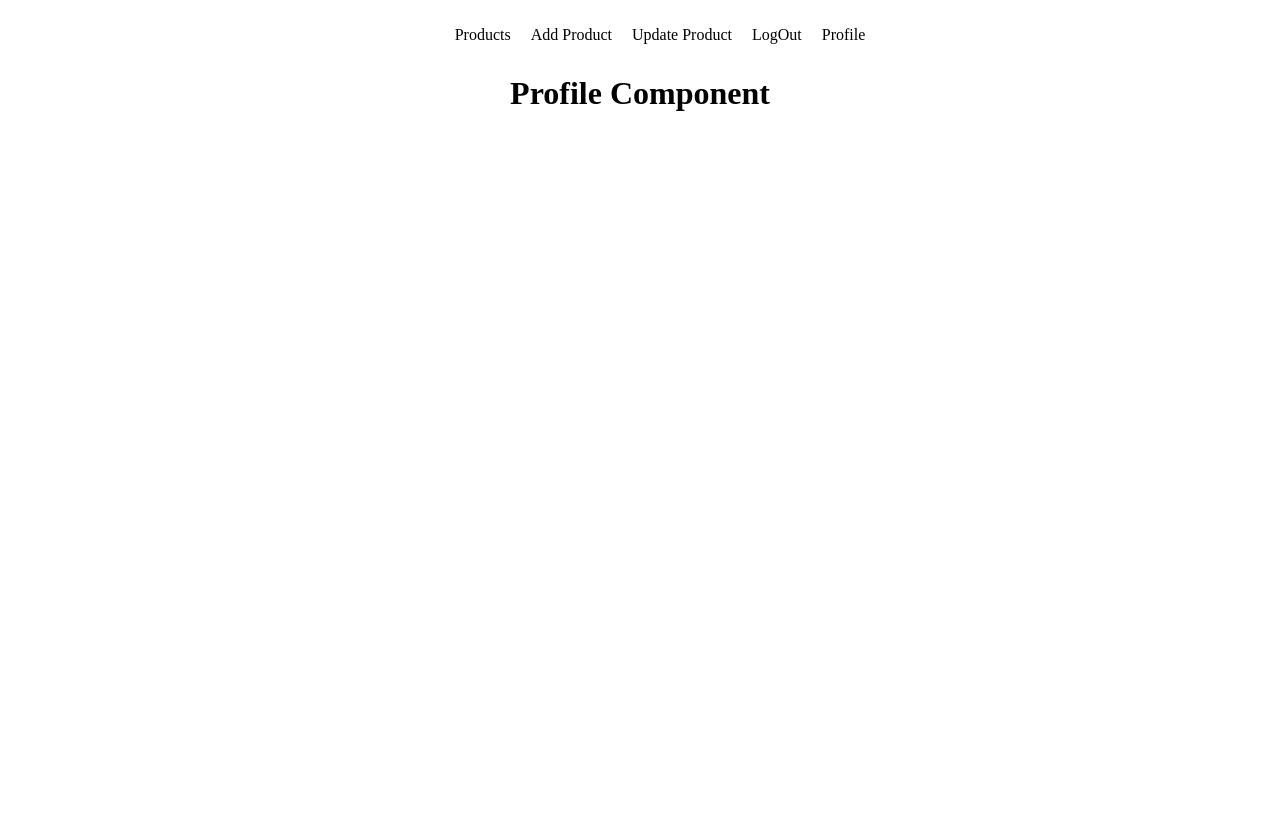
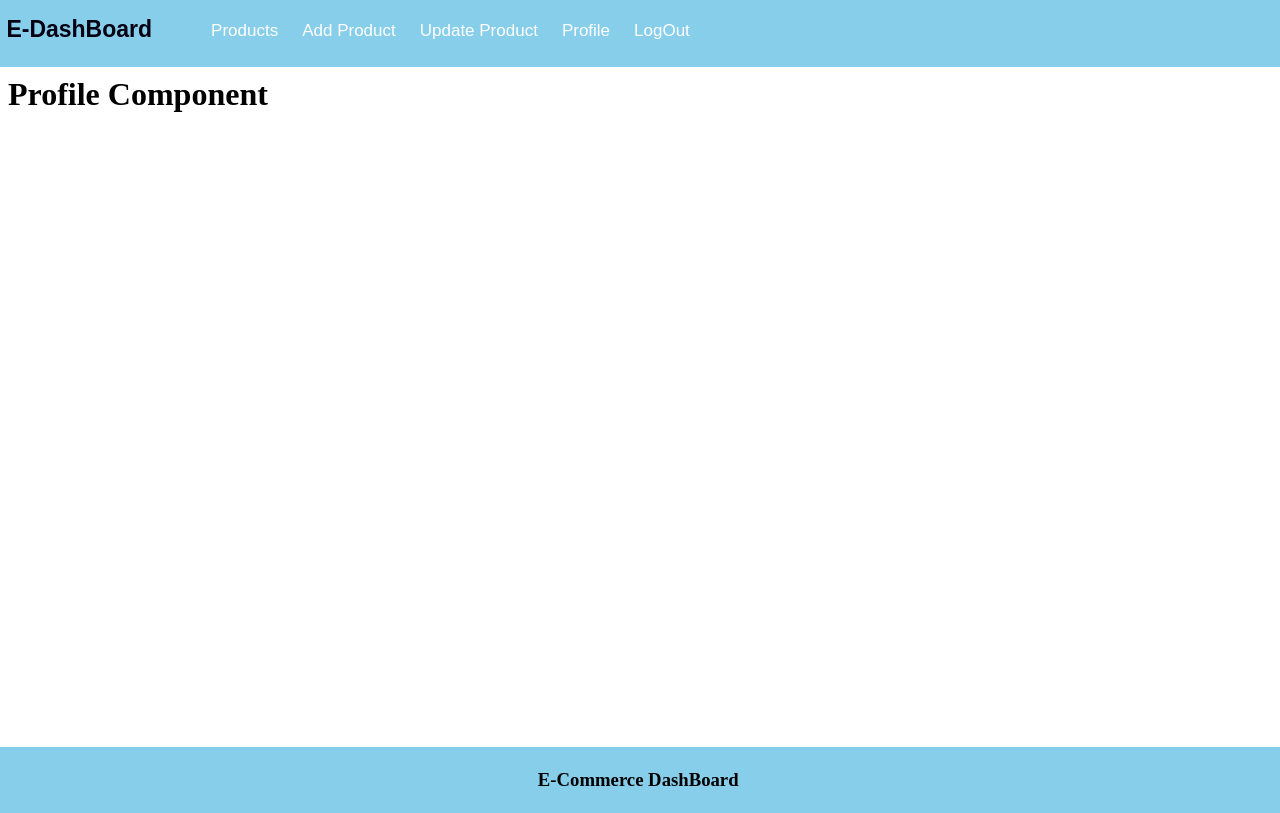
Before and after one commit to Akash09783/E-Commerce-Dashboard-Using-React-And-Node.js-MERN-Project, a React (Create React App) app: page /#/profile in a window 1280 px wide. Built offline with nearby package versions, Linux system fonts and the light colour scheme.

Commit message:
header and footer done

```diff
--- a/src/App.css
+++ b/src/App.css
@@ -1,8 +1,40 @@
 
-.App{
-  text-align: center;
+.App {
+  text-align: left;
 }
 .nav-ul li{
+  justify-content: space-between;
+  text-indent: 14px;
+}
+.nav-ul li a{
+
+  color: rgb(255, 255, 255);
+  text-decoration: none;
+
+}
+.nav-ul li {
+  padding-top: 0%;
   display: inline-block;
-padding: 10px;
+  padding: 5px;
+
+  color: aliceblue;
+  font-size: 17px;
+  font-family: sans-serif;
 }
+.nav-ul {
+  padding: 5px;
+  margin: -1%;
+  display: flex;
+  color: rgb(4, 0, 17);
+  background-color: skyblue;
+}
+
+.foot {
+  text-align: center;
+  bottom: 0;
+  background-color: skyblue;
+  padding: 3px;
+  margin: -1%;
+  position: absolute;
+  width: 100%;
+}
--- a/src/App.js
+++ b/src/App.js
@@ -1,28 +1,23 @@
-
-import './App.css';
-import Nav from './Nav';
-import {HashRouter,Routes,Route} from 'react-router-dom'
+import "./App.css";
+import Nav from "./components/Nav";
+import Footer from "./components/Footer";
+import { HashRouter, Routes, Route } from "react-router-dom";
 function App() {
   return (
     <>
-
       <div className="App">
         <HashRouter>
-
-  <Nav/>
+          <Nav />
           <Routes>
-<Route path='/' element={<h1>Product Listing Component</h1>} />
-<Route path='/add' element={<h1>Add Product Component</h1>} />
-<Route path='/update' element={<h1>Update Product Component</h1>} />
-<Route path='/logout' element={<h1>LogOut Component</h1>} />
-<Route path='/profile' element={<h1>Profile Component</h1>} />
+            <Route path="/" element={<h1>Product Listing Component</h1>} />
+            <Route path="/add" element={<h1>Add Product Component</h1>} />
+            <Route path="/update" element={<h1>Update Product Component</h1>} />
+            <Route path="/logout" element={<h1>LogOut Component</h1>} />
+            <Route path="/profile" element={<h1>Profile Component</h1>} />
           </Routes>
-
         </HashRouter>
-
-
+        <Footer/>
       </div>
-
     </>
   );
 }
--- a/src/Nav.js
+++ /dev/null
@@ -1,18 +0,0 @@
-import React from "react";
-import './App.css'
-import {Link} from 'react-router-dom'
-const Nav = ()=>{
-    return(
-        <div className="nav-ul">
-            <ul >
-                <li><Link to='/' style={{textDecoration:"none",color:"black"}}>Products</Link></li>
-                <li><Link to='/add' style={{textDecoration:"none",color:"black"}}>Add Product</Link></li>
-                <li><Link to='/update' style={{textDecoration:"none",color:"black"}}>Update Product</Link></li>
-                <li><Link to='/logout' style={{textDecoration:"none",color:"black"}}>LogOut</Link></li>
-                <li><Link to='/profile' style={{textDecoration:"none",color:"black"}}>Profile</Link></li>
-            </ul>
-        </div>
-    )
-
-}
-export default Nav;
--- /dev/null
+++ b/src/components/Footer.js
@@ -0,0 +1,11 @@
+import React from 'react'
+
+const Footer = () => {
+  return (
+    <div className='foot'>
+      <h3 >E-Commerce DashBoard</h3>
+    </div>
+  )
+}
+
+export default Footer;
--- /dev/null
+++ b/src/components/Nav.js
@@ -0,0 +1,20 @@
+import React from "react";
+
+import {Link} from 'react-router-dom'
+const Nav = ()=>{
+    return(
+        <div className="nav-ul">
+        <h1 style={{fontSize:"23px",fontFamily:"sans-serif",marginLeft:"6px"}}> E-DashBoard</h1>
+            <ul  className="ab">
+                <li><Link to='/' >Products</Link></li>
+                <li><Link to='/add' >Add Product</Link></li>
+                <li><Link to='/update' >Update Product</Link></li>
+                <li><Link to='/profile' >Profile</Link></li>
+                <li><Link to='/logout' >LogOut</Link></li>
+
+            </ul>
+        </div>
+    )
+
+}
+export default Nav;
```
Also changed, not shown: src/components/SignUp.js (added). Lines whose indentation alone changed are shown as unchanged.
